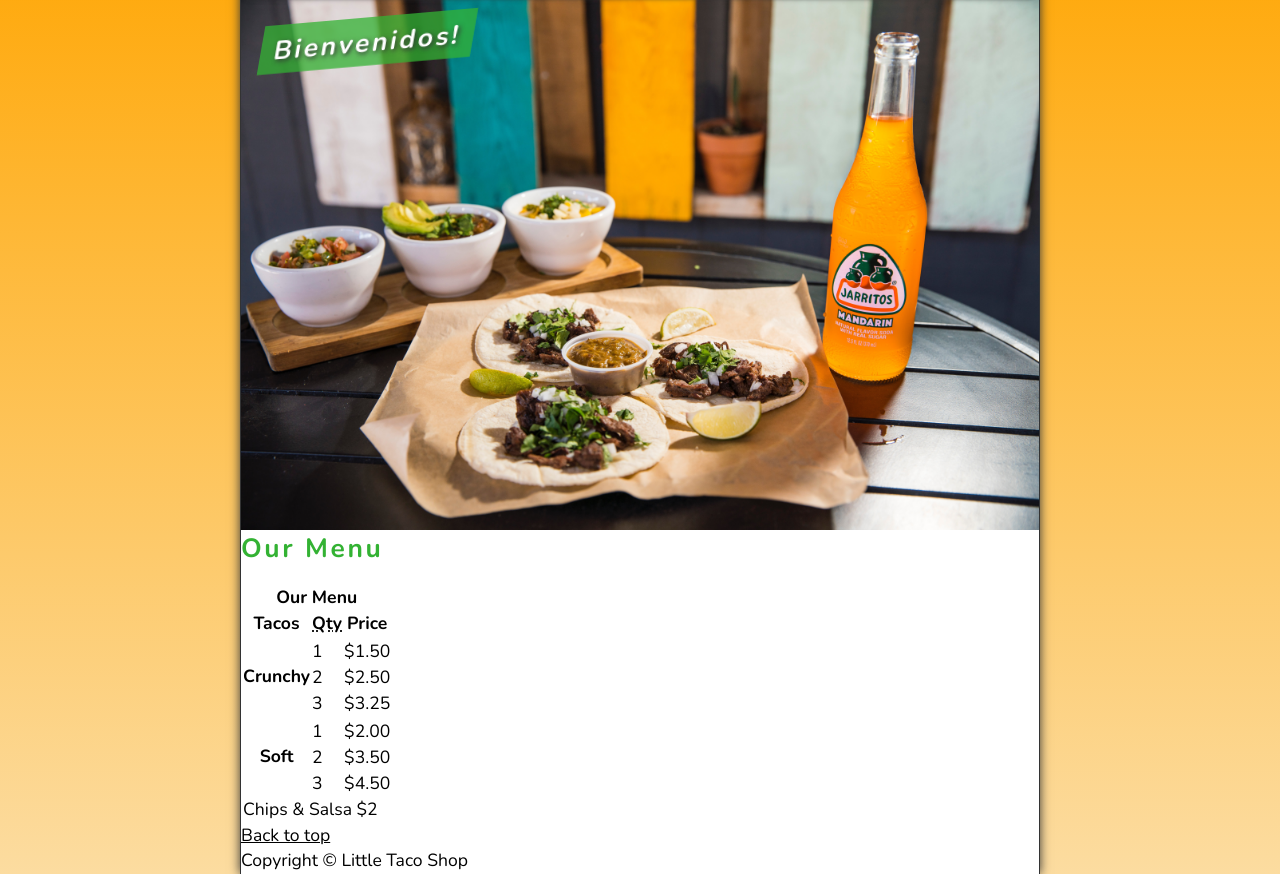
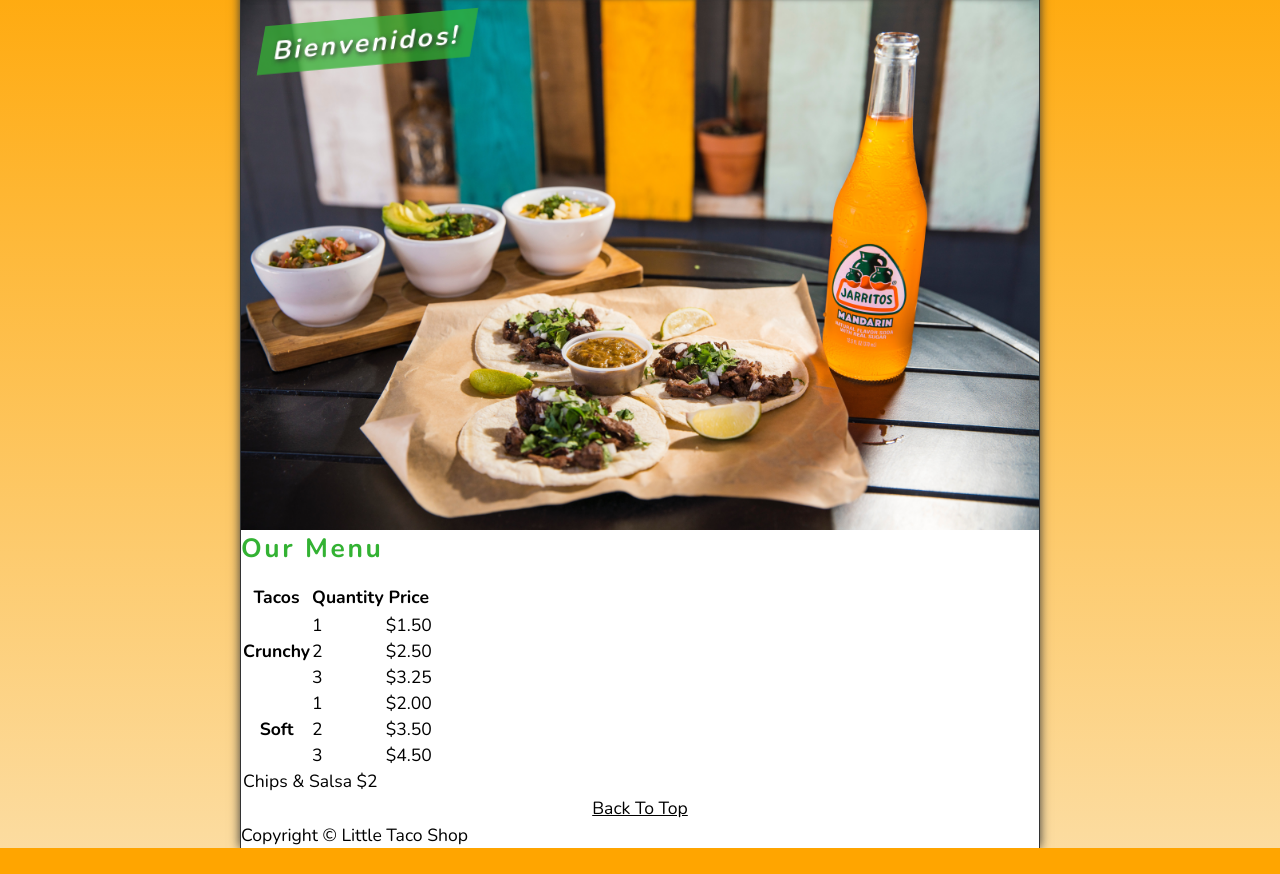
Before and after one commit to RobelAlemayehu/Little-Taco-Shop-Website, a plain HTML site: page index.html in a window 1280 px wide. Shown: the part 102-976 px from the top of the page. After the commit the page ends 950 px from the top, so only its background shows below. Drawn offline with nearby package versions, Linux system fonts and the light colour scheme.

Commit message:
Make some adjestment on the html file

```diff
--- a/index.html
+++ b/index.html
@@ -8,6 +8,7 @@
     <title>Little Taco Shop</title>
     <link rel="icon" href="favicon.ico" type="image/x-icon" />
     <link rel="stylesheet" href="css/styles.css" />
+    <script src="js/main.js"></script>
   </head>
   <body>
     <header class="header">
@@ -35,59 +36,67 @@
       </figure>
     </section>
     <main class="main">
-      <article id="menu" class="main__article">
-        <h2>Our Menu</h2>
-        <table>
+      <article id="menu" class="main__article menu">
+        <h2 class="menu__h2">Our Menu</h2>
+        <table class="menu__container">
+          <caption class="offscreen">
+            Our Tacos
+          </caption>
+          <thead>
             <tr>
-            <th colspan="3">Our Menu</th>
+              <th class="menu__header" scope="col">Tacos</th>
+              <th class="menu__header" scope="col">Quantity</th>
+              <th class="menu__header" scope="col">Price</th>
+            </tr>
+          </thead>
+          <tbody>
+            <tr>
+              <th class="menu__item menu__cr" scope="row" rowspan="3">
+                Crunchy
+              </th>
+              <td class="menu__item">1</td>
+              <td class="menu__item">$1.50</td>
             </tr>
             <tr>
-            <th>Tacos</th>
-            <th><abbr title="Quantity">Qty</abbr></th>
-            <th>Price</th>
+              <td class="menu__item">2</td>
+              <td class="menu__item">$2.50</td>
             </tr>
             <tr>
-            <th rowspan="4">Crunchy</th>
+              <td class="menu__item">3</td>
+              <td class="menu__item">$3.25</td>
             </tr>
             <tr>
-            <td>1</td>
-            <td>$1.50</td>
+              <th class="menu__item menu__sf" scope="row" rowspan="3">Soft</th>
+              <td class="menu__item">1</td>
+              <td class="menu__item">$2.00</td>
             </tr>
             <tr>
-            <td>2</td>
-            <td>$2.50</td>
+              <td class="menu__item">2</td>
+              <td class="menu__item">$3.50</td>
             </tr>
             <tr>
-            <td>3</td>
-            <td>$3.25</td>
+              <td class="menu__item">3</td>
+              <td class="menu__item">$4.50</td>
             </tr>
+          </tbody>
+          <tfoot>
             <tr>
-            <th rowspan="4">Soft</th>
+              <td class="menu__item menu__cs" colspan="3">
+                Chips &amp; Salsa $2
+              </td>
             </tr>
-          <tr>
-            <td>1</td>
-            <td>$2.00</td>
-          </tr>
-          <tr>
-            <td>2</td>
-            <td>$3.50</td>
-          </tr>
-          <tr>
-            <td>3</td>
-            <td>$4.50</td>
-          </tr>
-          <tr>
-            <td colspan="3">Chips & Salsa $2</td>
-          </tr>
+          </tfoot>
         </table>
+
+        <p class="center">
+          <a href="#">Back To Top</a>
+        </p>
       </article>
     </main>
 
-    <a href="#">Back to top</a>
-    <br />
     <footer class="footer">
       <p>
-        <span class="nowrap">Copyright &COPY; </span>
+        <span class="nowrap">Copyright &COPY; <time id="year"></time></span>
         <span class="nowrap">Little Taco Shop</span>
       </p>
     </footer>
```
Also changed, not shown: about.html (+2 -1 lines), contact.html (+23 -15 lines), hours.html (+3 -2 lines). Lines whose indentation alone changed are shown as unchanged.
